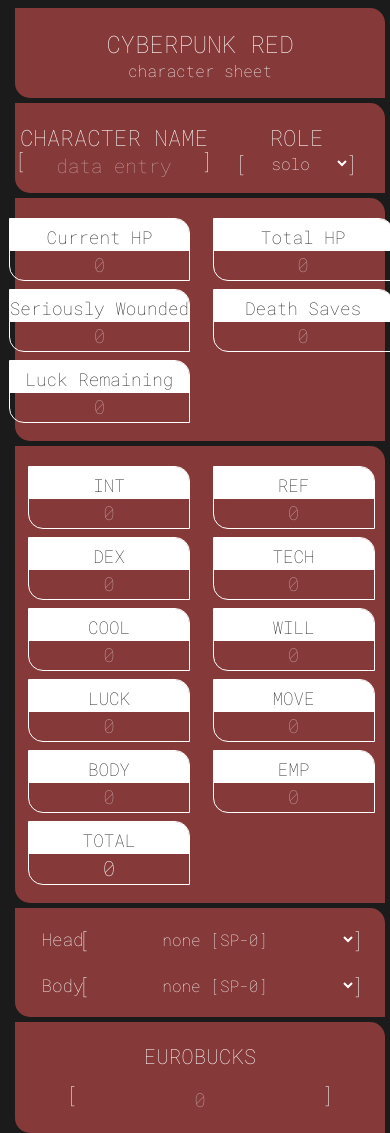
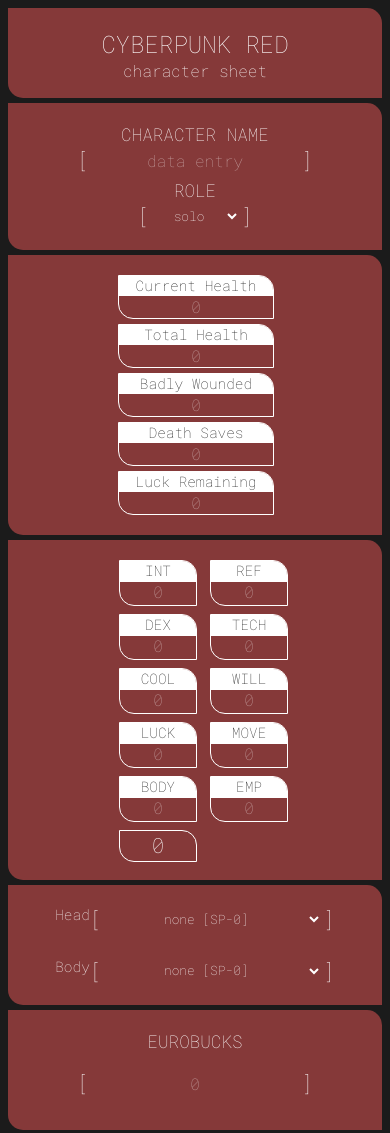
Before and after one commit to Willeujeans/CyberPunkCharacterSite, a plain HTML site: page index.html in a window 390 px wide. Shown: the top 1133 px of the page. Drawn offline with Linux system fonts and the light colour scheme.

Commit message:
fixed formatting on mobile

```diff
--- a/index.html
+++ b/index.html
@@ -27,13 +27,13 @@
     </div>
 
  <!-- Character Name and Role -->
-    <div class="item backgroundMain roundedEdges setHeight">
-        <div class ="flexRow gap">
+    <div class="item backgroundMain roundedEdges">
+        <div class ="columnMobileRowDesktop gap">
             <div class="flexColumn">
                 <label class="largerText">CHARACTER NAME</label>
                 <div class="flexRow">
                     <p class="sideBars">[</p>
-                        <input id="characterName" class="data roundedEdges width95" type="text" placeholder="data entry">
+                        <input id="characterName" class="data roundedEdges" type="text" placeholder="data entry">
                     <p class="sideBars">]</p>
                 </div>
 
@@ -50,35 +50,30 @@
 
 <!-- HP, Wounds, Death Saves, Luck -->
 <div class="item roundedEdges stretchAcross flexColumn backgroundMain">
-    <div class="statListContainer">
+    <div class="columnMobileRowDesktop gap">
         <div class="flexColumn individualTrackerContainer roundedEdges">
-            <div class="backgroundWhite">
-                <label class="statLabel">Current HP</label>
-            </div>
+                <label class="statLabel">Current Health</label>
+                <div class="whiteBackground"></div>
             <input id="trackerCURRENTHP" class="data removeBorder statInput" type="number" placeholder="0"></input>
         </div>
         <div class="flexColumn individualTrackerContainer roundedEdges">
-            <div class="backgroundWhite">
-                <label  class="statLabel">Total HP</label>
-            </div>
+                <label  class="statLabel">Total Health</label>
+                <div class="whiteBackground"></div>
             <input id="trackerCURRENTHP" class="removeBorder statInput" type="number" placeholder="0"></input>
         </div>
         <div class="flexColumn individualTrackerContainer roundedEdges">
-            <div class="backgroundWhite">
-                <label class="statLabel">Seriously Wounded</label>
-            </div>
+                <label class="statLabel">Badly Wounded</label>
+                <div class="whiteBackground"></div>
             <input id="trackerCURRENTHP" class="removeBorder statInput" type="number" placeholder="0"></input>
         </div>
         <div class="flexColumn individualTrackerContainer roundedEdges">
-            <div class="backgroundWhite">
                 <label class="statLabel">Death Saves</label>
-            </div>
+                <div class="whiteBackground"></div>
             <input id="trackerCURRENTHP" class="removeBorder statInput" type="number" placeholder="0"></input>
         </div>
         <div class="flexColumn individualTrackerContainer roundedEdges">
-            <div class="backgroundWhite">
                 <label class="statLabel">Luck Remaining</label>
-            </div>
+                <div class="whiteBackground"></div>
             <input id="trackerCURRENTHP" class="removeBorder statInput" type="number" placeholder="0"></input>
         </div>
     </div>
@@ -88,76 +83,63 @@
         <div class="statListContainer">
             <!-- StatsList -->
             <div class="flexColumn individualStatContainer roundedEdges">
-                <div class="backgroundWhite">
                 <label class="statLabel">INT</label>
-                </div>
+                <div class="whiteBackground"></div>
                 <input id="INT" class="removeBorder statInput" type="number" placeholder="0"></input>
             </div>
             <div class="flexColumn individualStatContainer roundedEdges">
-                <div class="backgroundWhite">
                 <label class="statLabel">REF</label>
-                </div>
+                <div class="whiteBackground"></div>
                 <input id="REF" class="removeBorder statInput" type="number" placeholder="0"></input>
             </div>
             <div class="flexColumn individualStatContainer roundedEdges">
-                <div class="backgroundWhite">
                 <label class="statLabel">DEX</label>
-                </div>
+                <div class="whiteBackground"></div>
                 <input id="DEX" class="removeBorder statInput" type="number" placeholder="0"></input>
             </div>
             <div class="flexColumn individualStatContainer roundedEdges">
-                <div class="backgroundWhite">
                 <label class="statLabel">TECH</label>
-                </div>
+                <div class="whiteBackground"></div>
                 <input id="TECH" class="removeBorder statInput" type="number" placeholder="0"></input>
             </div>
             <div class="flexColumn individualStatContainer roundedEdges">
-                <div class="backgroundWhite">
                 <label class="statLabel">COOL</label>
-                </div>
+                <div class="whiteBackground"></div>
                 <input id="COOL" class="removeBorder statInput" type="number" placeholder="0"></input>
             </div>
             <div class="flexColumn individualStatContainer roundedEdges">
-                <div class="backgroundWhite">
                 <label class="statLabel">WILL</label>
-                </div>
+                <div class="whiteBackground"></div>
                 <input id="WILL" class="removeBorder statInput" type="number" placeholder="0"></input>
             </div>
             <div class="flexColumn individualStatContainer roundedEdges">
-                <div class="backgroundWhite">
                 <label class="statLabel">LUCK</label>
-                </div>
+                <div class="whiteBackground"></div>
                 <input id="LUCK" class="removeBorder statInput" type="number" placeholder="0"></input>
             </div>
             <div class="flexColumn individualStatContainer roundedEdges">
-                <div class="backgroundWhite">
                 <label  class="statLabel">MOVE</label>
-                </div>
+                <div class="whiteBackground"></div>
                 <input id="MOVE" class="removeBorder statInput" type="number" placeholder="0"></input>
             </div>
             <div class="flexColumn individualStatContainer roundedEdges">
-                <div class="backgroundWhite">
                 <label class="statLabel">BODY</label>
-                </div>
+                <div class="whiteBackground"></div>
                 <input id="BODY" class="removeBorder statInput" type="number" placeholder="0"></input>
             </div>
             <div class="flexColumn individualStatContainer roundedEdges">
-                <div class="backgroundWhite">
                 <label class="statLabel">EMP</label>
-                </div>
+                <div class="whiteBackground"></div>
                 <input id="EMP" class="removeBorder statInput" type="number" placeholder="0"></input>
             </div>
             <div class="flexColumn individualStatContainer roundedEdges">
-                <div class="backgroundWhite">
-                <label class="statLabel">TOTAL</label>
-                </div>
                 <p id="TOTAL" class="removeBorder">0</p>
             </div>
         </div>
     </div>
 
          <!-- Armor -->
-         <div class="item roundedEdges flexColumn backgroundMain">
+         <div class="item roundedEdges flexColumn backgroundMain setLargerHeight">
             <div class="flexColumn gapLarger">
                 <div class="flexColumn">
                     <div class="flexRow">
@@ -175,7 +157,7 @@
         </div>
 
          <!-- Eurobucks -->
-         <div class="item roundedEdges flexColumn backgroundMain">
+         <div class="item roundedEdges flexColumn backgroundMain setLargerHeight">
             <h3>EUROBUCKS</h3>
             <div class="flexRow">
                 <p class="sideBars">[</p>
@@ -188,9 +170,17 @@
              <!-- Skills -->
    <div class="item roundedEdges heightAuto flexColumn backgroundMain stretchAcross">
     <h3>SKILLS</h3>
-        <div id="container_skill" class="flexColumn gap">
+    <h3>---INT---</h3>
+    <h3>---REF---</h3>
+    <h3>---DEX---</h3>
+    <h3>---TECH---</h3>
+    <h3>---WILL---</h3>
+    <h3>---LUCK---</h3>
+    <h3>---MOVE---</h3>
+    <h3>---BODY---</h3>
+    <h3>---EMP---</h3>
+        <div id="container_skill" class="container gap">
         </div>
-        <button class="addButton" id="add_skill">+</button>
    </div>
 
     <!-- Weapons -->
--- a/style.css
+++ b/style.css
@@ -8,8 +8,6 @@ body{
     flex-direction: column;
     align-items: center;
     background: var(--background);
-    margin-left:15px;
-    margin-right:15px;
 }
 h1, h2, h3, h4, h5, h6, p, label, button, input{
     margin:0;
@@ -17,29 +15,35 @@ h1, h2, h3, h4, h5, h6, p, label, button, input{
     font-weight: 100;
     font-family: 'Roboto Mono', monospace;
 }
+p{
+    font-size:1rem;
+}
 h3{
     font-weight:100;
-    font-size:1.3rem;
+    font-size:1.1rem;
     margin-bottom:1rem;
 }
 label{
     text-wrap: nowrap;
-    font-size:1.1rem;
+    font-size:0.9rem;
 }
 select{
     font-family: 'Roboto Mono', monospace;
     text-align: center;
-    font-size:1rem;
+    font-size:0.8rem;
     font-weight: 100;
     border:none;
     background: transparent;
     color:white;
 }
 
+
 .noBorder{
     border:none;
 }
 .backgroundWhite{
+    position: absolute;
+
     background:white;
     width:100%;
     display:flex;
@@ -47,6 +51,16 @@ select{
     align-items: center;
     color:var(--background);
 }
+input{
+    text-align: center;
+    background: none;
+    border: none;
+    caret-color: var(--text);
+    font-size:1rem;
+    width:auto;
+    margin:0;
+}
+
 /* Chrome, Safari, Edge, Opera */
 input::-webkit-outer-spin-button,
 input::-webkit-inner-spin-button {
@@ -54,7 +68,7 @@ input::-webkit-inner-spin-button {
   margin: 0;
 }
 .largerText{
-    font-size: 1.4rem;
+    font-size: 1.1rem;
 }
 /* Firefox */
 input[type=number] {
@@ -72,18 +86,8 @@ input::-ms-input-placeholder { /* Edge 12 -18 */
     color: var(--text);
   }
 
-input{
-    text-align: center;
-    background: none;
-    border: none;
-    caret-color: var(--text);
-    font-size:1.2rem;
-}
 .gap{
     gap: 5px;
-}
-.width95{
-    width:95%;
 }
 .removeBorder{
     border-color: transparent;
@@ -98,17 +102,22 @@ input{
     flex-direction:row;
 }
 .flexColumn{
+    position: relative;
     width:100%;
     height:100%;
     display:flex;
     flex-direction:column;
     align-items: center;
+    align-content: center;
 }
 .columnMobileRowDesktop{
+    position:relative;
+    width:auto;
     display:flex;
     flex-direction:column;
 }
 .container{
+    position: relative;
     width:100%;
     display:flex;
     flex-direction:column;
@@ -127,22 +136,26 @@ input{
 .setHeight{
     height:50px !important;
 }
+.setLargerHeight{
+    height:80px !important;
+}
 .gapLarger{
     gap:20px;
 }
 .marginBottom{
     margin-bottom:1rem;
 }
-.borderBottom{
-    padding:10px;
+.cyberwareSlot{
+    padding:10px 5px 10px 5px;
     border:1px solid white;
 }
 .item{
     align-self: flex-start;
     position: relative;
-    padding:20px 5px 20px 5px;
+    padding:20px 0px 20px 0px;
     width:100%;
     height:auto;
+    overflow:hidden;
 }
 .gapLarger{
     gap:23px;
@@ -150,17 +163,18 @@ input{
 .sideBars{
     font-size:1.3rem;
     font-weight: 100;
-    margin:-5px -5px -6px -5px;
 }
 .individualTrackerContainer{
+    position:relative;
+    align-self: flex-start;
     overflow:hidden;
     border:1px solid var(--text);
-    width:11.2rem;
 }
 .individualStatContainer{
-    width:10rem;
+    position:relative;
     border: 1px solid var(--text);
     overflow:hidden;
+    width:100%;
 }
 .individualStatContainer:hover{
     box-shadow: inset 0 0 10px rgba(0,0,0,0.5);
@@ -172,14 +186,13 @@ input{
     width:2rem;
 }
 .statLabel{
-    margin:5px 5px 0px 5px;
-    padding:2px;
-    width:auto;
+    z-index:1;
+    margin:0rem 1rem 0rem 1rem;
+    position:relative;
     text-align: center;
     color:var(--background);
 }
 .statListContainer{
-    margin-right:5px;
     display: grid;
     grid-template-columns: repeat(2, 50%);
     grid-column-gap: 15px;
@@ -195,7 +208,7 @@ input{
     width:50px;
 }
 .alignLeft{
-    align-self: start;
+    align-self: flex-start !important;
     text-align:start;
 }
 .textAlignLeft{
@@ -230,16 +243,21 @@ input{
 .inputSmaller{
     width:2rem !important;
 }
+.thinnerInput{
+    width:9rem !important;
+}
 .fillWidth{
     width:90% !important;
 }
-@media screen and (min-width: 1000px) {
-    .inputMedium{
-        width:16rem;
-    }
-    .individualTrackerContainer{
-        width:12rem;
-    }
+.whiteBackground{
+    position:absolute;
+    width:100%;
+    height:40%;
+    padding:3px 10px 0px 10px;
+    background: var(--text);
+}
+
+@media screen and (min-width: 800px) {
     .container{
         margin-right:5px;
         display: grid;
@@ -257,14 +275,10 @@ input{
     .holder{
         align-self: flex-start;
         width:100%;
-        height: 50px;
     }
     .item{
         width:auto;
         height: auto;
-    }
-    .heightIncrease{
-        height: 100px;
     }
     .columnMobileRowDesktop{
         flex-direction:row;
@@ -275,14 +289,8 @@ input{
         column-width: auto;
         gap:10px;
     }
-    .individualStatContainer{
-        width:4rem;
-    }
     .statLabel{
         width:auto;
         text-align: center;
     }
-    .reallyTall{
-        height:750px;
-    }
 }
```
Also changed, not shown: home.js (+19 -9 lines).
